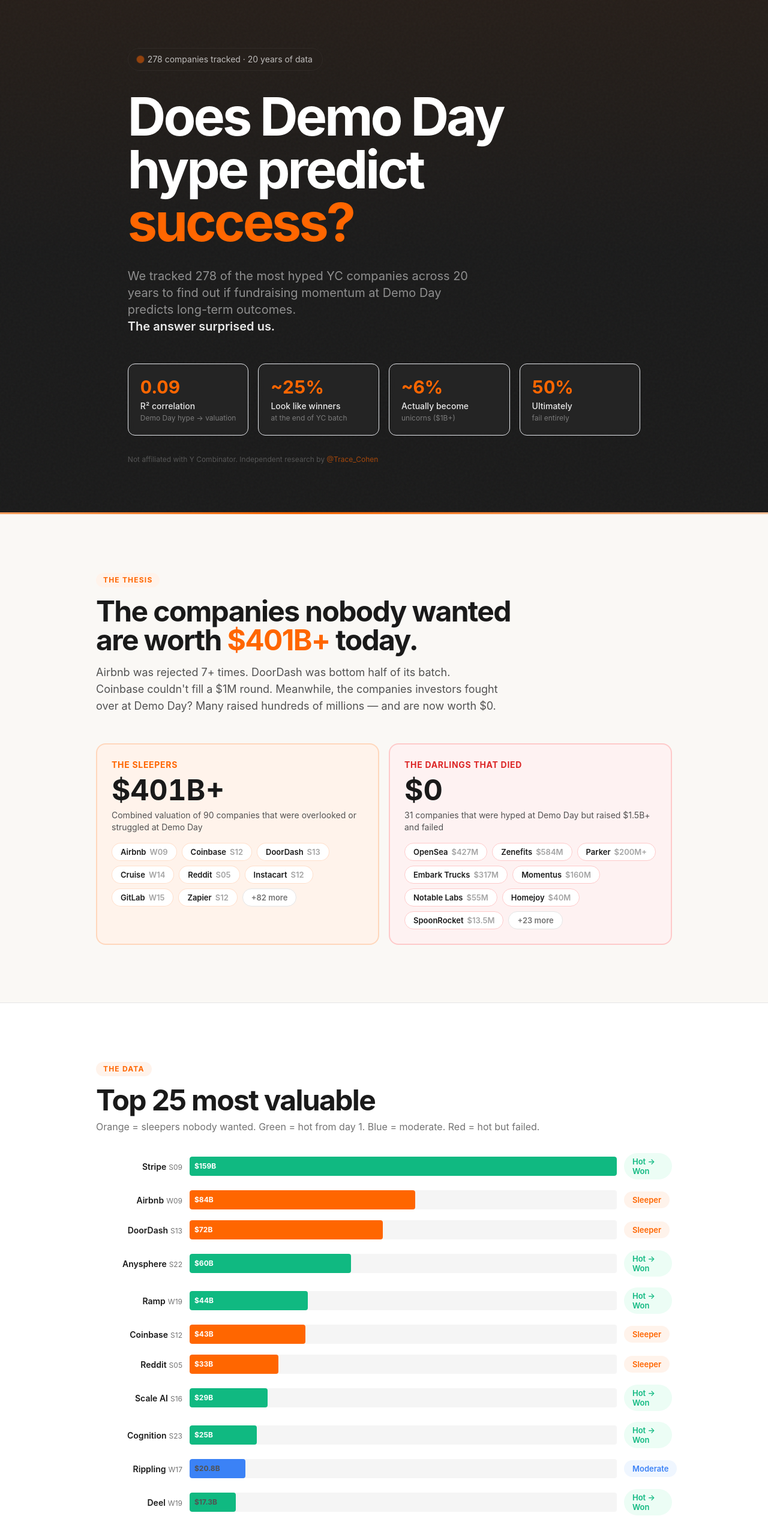
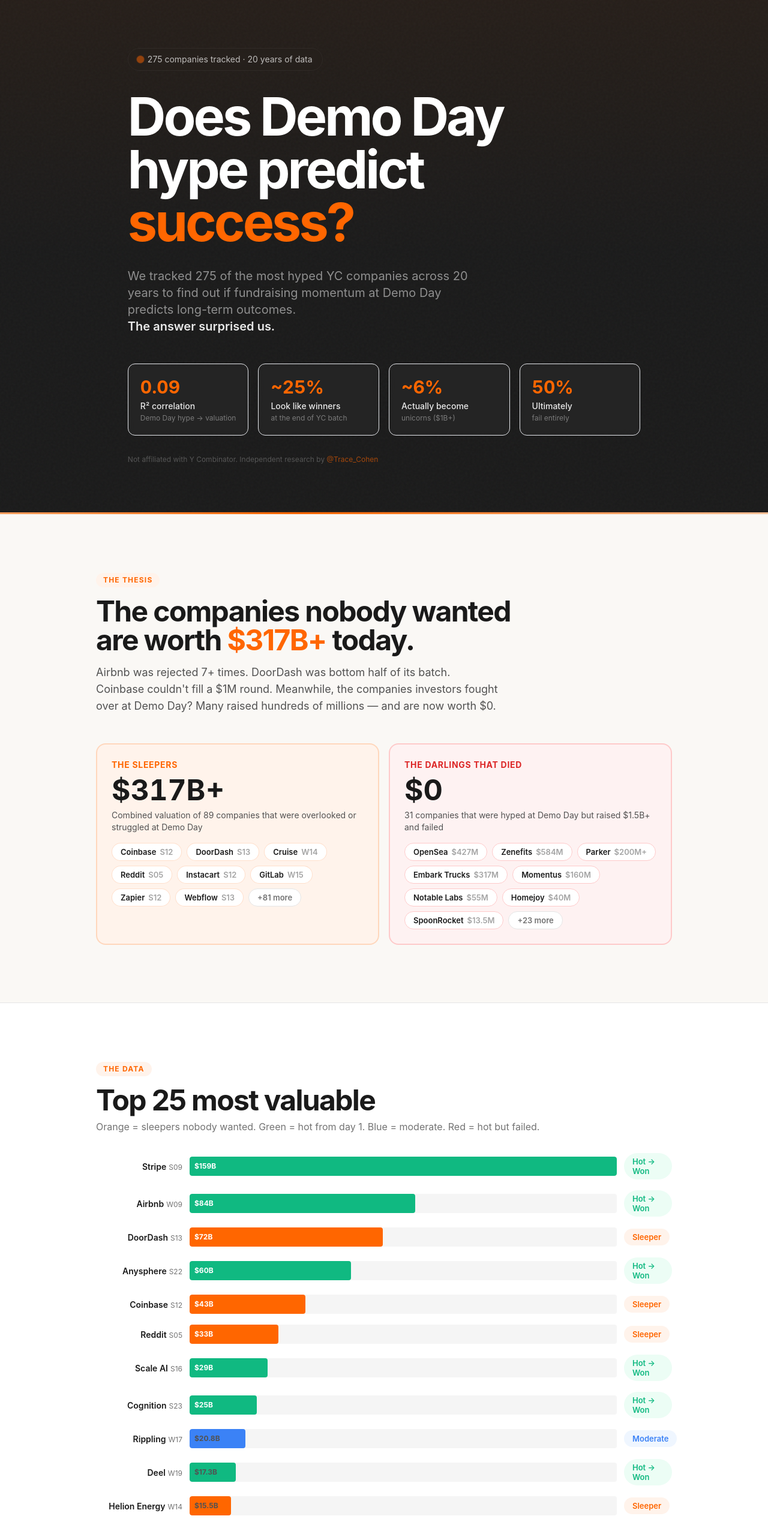
Before and after one commit to TraceCohenTech/yc-demo-day-heat, a Next.js app: page / in a window 1280 px wide. Shown: the top 2542 px of the page at 60% size. Built offline with nearby package versions, Linux system fonts and the light colour scheme.

Commit message:
Fix Airbnb/Gusto categories, remove Ramp/Vercel/Mercor (not YC)
Airbnb: sleeper→hot-won (voted #1 in batch, raised from Sequoia)
Gusto: moderate→hot-won (highest-priced round of batch)
Removed Ramp, Vercel, Mercor (not YC companies)
Updated Top 5 power law stat. Count: 275.

```diff
--- a/app/layout.tsx
+++ b/app/layout.tsx
@@ -5,10 +5,10 @@
 export const metadata: Metadata = {
   title: "Does Demo Day Hype Predict YC Success? | Data Study",
   description:
-    "We tracked 278 of the most hyped YC companies to find out if early fundraising momentum predicts long-term outcomes. R²=0.09 — Demo Day hype is a weak predictor of startup success.",
+    "We tracked 275 of the most hyped YC companies to find out if early fundraising momentum predicts long-term outcomes. R²=0.09 — Demo Day hype is a weak predictor of startup success.",
   openGraph: {
     title: "Does Demo Day Hype Predict YC Success?",
-    description: "We tracked 278 of the most hyped YC companies across 20 years. The data says no.",
+    description: "We tracked 275 of the most hyped YC companies across 20 years. The data says no.",
     type: "website",
   },
 };
--- a/app/page.tsx
+++ b/app/page.tsx
@@ -28,7 +28,7 @@
 };
 
 const COMPANIES: Company[] = [
-  { name: "Airbnb", batch: "W09", valuation: 84, raised: "$6.4B", category: "sleeper", story: "7+ VC rejections. Sold cereal boxes to survive. Fred Wilson publicly passed.", industry: "Travel", founded: 2008, seedYear: 2009, seriesAYear: 2011, unicornYear: 2014, status: "public" },
+  { name: "Airbnb", batch: "W09", valuation: 84, raised: "$6.4B", category: "hot-won", story: "Voted #1 in their batch. Raised from Sequoia. Sold cereal boxes to survive early on.", industry: "Travel", founded: 2008, seedYear: 2009, seriesAYear: 2011, unicornYear: 2014, status: "public" },
   { name: "Stripe", batch: "S09", valuation: 159, raised: "$9.4B", category: "hot-won", story: "First customer in 2 weeks via YC network. Sequoia early. Still private at $159B.", industry: "Fintech", founded: 2010, seedYear: 2010, seriesAYear: 2012, unicornYear: 2014, status: "active" },
   { name: "Coinbase", batch: "S12", valuation: 43, raised: "$1.9B", category: "sleeper", story: "Only $320K committed when pitching a $1M seed round.", industry: "Crypto", founded: 2012, seedYear: 2012, seriesAYear: 2013, unicornYear: 2017, status: "public" },
   { name: "DoorDash", batch: "S13", valuation: 72, raised: "$2.5B", category: "sleeper", story: "Bottom half of batch at Demo Day. Nearly died in 2017–18.", industry: "Delivery", founded: 2013, seedYear: 2013, seriesAYear: 2014, unicornYear: 2018, status: "public" },
@@ -41,7 +41,7 @@
   { name: "Brex", batch: "W17", valuation: 5.15, raised: "$1.5B", category: "hot-won", story: "Ribbit Capital led $7M Series A pre-Demo Day. Acquired for $5.15B.", industry: "Fintech", founded: 2017, seedYear: 2017, seriesAYear: 2018, unicornYear: 2018, status: "acquired" },
   { name: "Reddit", batch: "S05", valuation: 33, raised: "$1.3B", category: "sleeper", story: "19 years from YC to IPO. Longest timeline of any YC company.", industry: "Social", founded: 2005, seedYear: 2005, seriesAYear: 2007, unicornYear: 2017, status: "public" },
   { name: "Instacart", batch: "S12", valuation: 10, raised: "$2.9B", category: "sleeper", story: "Applied late. Rejected multiple times. Delivered beer to Garry Tan's door.", industry: "Delivery", founded: 2012, seedYear: 2012, seriesAYear: 2013, unicornYear: 2015, status: "public" },
-  { name: "Gusto", batch: "W12", valuation: 9.5, raised: "$746M", category: "moderate", story: "Steady builder. No Demo Day hype. Grew into $9.5B company.", industry: "HR", founded: 2011, seedYear: 2012, seriesAYear: 2014, unicornYear: 2019, status: "active" },
+  { name: "Gusto", batch: "W12", valuation: 9.5, raised: "$746M", category: "hot-won", story: "Highest-priced round of its batch. Grew steadily into $9.5B company.", industry: "HR", founded: 2011, seedYear: 2012, seriesAYear: 2014, unicornYear: 2019, status: "active" },
   { name: "GitLab", batch: "W15", valuation: 4.7, raised: "$414M", category: "sleeper", story: "All-remote model made fundraising difficult. Series B was a grind. IPO'd, now ~$4.7B.", industry: "Dev Tools", founded: 2011, seedYear: 2015, seriesAYear: 2016, unicornYear: 2019, status: "public" },
   { name: "Flexport", batch: "W14", valuation: 1, raised: "$2.7B", category: "moderate", story: "Logistics. Peaked at $8B. CEO ousted, cratered to ~$1B on secondaries.", industry: "Logistics", founded: 2013, seedYear: 2014, seriesAYear: 2015, unicornYear: 2019, status: "active" },
   { name: "Flock Safety", batch: "S17", valuation: 8.4, raised: "$381M", category: "hot-won", story: "Garry Tan funded seed at Demo Day on the spot. 'Home run.'", industry: "Security", founded: 2017, seedYear: 2017, seriesAYear: 2019, unicornYear: 2021, status: "active" },
@@ -83,7 +83,6 @@
   { name: "ZeroDown", batch: "W19", valuation: 0, raised: "$10M+", category: "hot-failed", story: "Raised $10M+ pre-Demo Day at $75M valuation. Shut down.", industry: "Real Estate", founded: 2018, seedYear: 2019, status: "dead" },
   { name: "Flockjay", batch: "W19", valuation: 0, raised: "Funded", category: "hot-failed", story: "TechCrunch top 10. 40% job placement rate. Shut down ~2022.", industry: "Education", founded: 2018, seedYear: 2019, status: "dead" },
   { name: "Retool", batch: "W17", valuation: 3.2, raised: "$445M", category: "moderate", story: "Internal tools builder. Quiet Demo Day but became default for ops teams.", industry: "Dev Tools", founded: 2017, seedYear: 2017, seriesAYear: 2019, unicornYear: 2021, status: "active" },
-  { name: "Ramp", batch: "W19", valuation: 44, raised: "$2.35B", category: "hot-won", story: "Raised fast post-Demo Day. Series F at $44B (June 2026). Fastest-growing YC fintech.", industry: "Fintech", founded: 2019, seedYear: 2019, seriesAYear: 2020, unicornYear: 2021, status: "active" },
   { name: "Vanta", batch: "W18", valuation: 4.15, raised: "$353M", category: "moderate", story: "SOC 2 compliance automation. Grew to $4.15B valuation.", industry: "Security", founded: 2018, seedYear: 2018, seriesAYear: 2020, unicornYear: 2022, status: "active" },
   { name: "Applied Intuition", batch: "S17", valuation: 15, raised: "$1.05B", category: "sleeper", story: "AV simulation tools. Under the radar at Demo Day. Series F at $15B.", industry: "Autonomous", founded: 2017, seedYear: 2017, seriesAYear: 2019, unicornYear: 2021, status: "active" },
   { name: "Lattice", batch: "W16", valuation: 3, raised: "$329M", category: "moderate", story: "People management platform. Steady SaaS grower.", industry: "HR", founded: 2015, seedYear: 2016, seriesAYear: 2017, unicornYear: 2021, status: "active" },
@@ -122,7 +121,6 @@
   { name: "Clearbit", batch: "W14", valuation: 0.5, raised: "$74M", category: "moderate", story: "Data enrichment API. Acquired by HubSpot in 2023.", industry: "Data", founded: 2014, seedYear: 2014, seriesAYear: 2016, status: "acquired" },
   { name: "Vetcove", batch: "S16", valuation: 1.6, raised: "$120M", category: "sleeper", story: "Amazon for veterinarians. Quietly grew to $1.6B. Zero hype at Demo Day.", industry: "Healthcare", founded: 2015, seedYear: 2016, seriesAYear: 2019, unicornYear: 2024, status: "active" },
   { name: "Helion Energy", batch: "W14", valuation: 15.5, raised: "$1.5B", category: "sleeper", story: "Fusion energy startup. Sam Altman became chairman. Contract to power Microsoft. $15.5B.", industry: "Energy", founded: 2013, seedYear: 2014, seriesAYear: 2015, unicornYear: 2021, status: "active" },
-  { name: "Vercel", batch: "W21", valuation: 9.3, raised: "$563M", category: "hot-won", story: "Founded as ZEIT. Creators of Next.js. Rode AI cloud wave to $9.3B with $340M ARR.", industry: "Dev Tools", founded: 2015, seedYear: 2016, seriesAYear: 2020, unicornYear: 2021, status: "active" },
   { name: "Verkada", batch: "W17", valuation: 5.8, raised: "$757M", category: "sleeper", story: "Enterprise security cameras sounded boring at Demo Day. Cloud-managed physical security grew to $5.8B.", industry: "Security", founded: 2016, seedYear: 2017, seriesAYear: 2018, unicornYear: 2021, status: "active" },
   { name: "Mercury", batch: "S19", valuation: 5.2, raised: "$546M", category: "sleeper", story: "Banking for startups when neobanks were crowded. 40%+ of YC batches now bank with Mercury.", industry: "Fintech", founded: 2017, seedYear: 2017, seriesAYear: 2020, unicornYear: 2022, status: "active" },
   { name: "Oklo", batch: "S14", valuation: 6.16, raised: "$1.9B", category: "sleeper", story: "Nuclear microreactor company. Sam Altman chairman. Went public via SPAC 2024. ~$6B market cap.", industry: "Nuclear", founded: 2013, seedYear: 2014, seriesAYear: 2016, unicornYear: 2024, status: "public" },
@@ -163,7 +161,6 @@
   // 2021+ ERA — AI BOOM
   { name: "Anysphere", batch: "S22", valuation: 60, raised: "$3.4B", category: "hot-won", story: "Built Cursor, the AI code editor. $0 to $2B ARR in 3 years. Fastest-growing dev tool in history.", industry: "AI", founded: 2022, seedYear: 2022, seriesAYear: 2023, unicornYear: 2025, status: "active" },
   { name: "Cognition", batch: "S23", valuation: 25, raised: "$1.6B", category: "hot-won", story: "Built Devin, the AI software engineer. Three IOI gold medalists. ARR from $1M to $73M in 9 months.", industry: "AI", founded: 2023, seedYear: 2024, seriesAYear: 2024, unicornYear: 2025, status: "active" },
-  { name: "Mercor", batch: "S23", valuation: 10, raised: "$500M+", category: "hot-won", story: "AI recruiting platform pivoted to AI training labor. Three 21-year-old college dropouts became youngest self-made billionaires.", industry: "AI", founded: 2023, seedYear: 2023, seriesAYear: 2024, unicornYear: 2025, status: "active" },
   { name: "Glean", batch: "S19", valuation: 7.2, raised: "$765M", category: "hot-won", story: "AI enterprise search. $300M ARR, up 89% YoY. Used by hundreds of companies.", industry: "AI", founded: 2019, seedYear: 2019, seriesAYear: 2021, unicornYear: 2024, status: "active" },
   { name: "LangChain", batch: "W23", valuation: 1.25, raised: "$260M", category: "hot-won", story: "Open-source LLM framework became default infrastructure for building AI apps. Sequoia + Benchmark backed.", industry: "AI", founded: 2022, seedYear: 2023, seriesAYear: 2024, unicornYear: 2025, status: "active" },
   { name: "Pika", batch: "S23", valuation: 0.7, raised: "$135M", category: "hot-won", story: "Stanford AI PhD dropouts built AI video generation competing with Runway and Sora. Meta explored $500M acquisition.", industry: "AI", founded: 2023, seedYear: 2023, seriesAYear: 2023, status: "active" },
@@ -347,7 +344,7 @@
 ];
 
 const pieData = [
-  { name: "Top 5 (Stripe, Airbnb, DoorDash, Cursor, Ramp)", value: 55, fill: "#FF6600" },
+  { name: "Top 5 (Stripe, Airbnb, DoorDash, Cursor, Scale AI)", value: 55, fill: "#FF6600" },
   { name: "Other unicorns", value: 35, fill: "#3b82f6" },
   { name: "Remaining ~90%", value: 10, fill: "#e5e5e5" },
 ];
@@ -472,7 +469,7 @@
             className="inline-flex items-center gap-2 px-4 py-2 rounded-full bg-white/8 text-sm text-white/70 mb-8 backdrop-blur-sm border border-white/5"
           >
             <span className="w-2 h-2 rounded-full bg-[#FF6600] pulse-dot" />
-            278 companies tracked · 20 years of data
+            275 companies tracked · 20 years of data
           </motion.div>
 
           <motion.h1
@@ -492,7 +489,7 @@
             transition={{ duration: 0.7, delay: 0.4, ease: [0.16, 1, 0.3, 1] }}
             className="text-lg sm:text-xl text-white/50 mt-8 max-w-xl leading-relaxed"
           >
-            We tracked 278 of the most hyped YC companies across 20 years to find out if fundraising momentum at Demo Day predicts long-term outcomes.<br />
+            We tracked 275 of the most hyped YC companies across 20 years to find out if fundraising momentum at Demo Day predicts long-term outcomes.<br />
             <span className="text-white/90 font-semibold">The answer surprised us.</span>
           </motion.p>
 
@@ -606,7 +603,7 @@
       <section className="max-w-5xl mx-auto px-6 sm:px-8 py-16 sm:py-24">
         <Reveal>
           <div className="inline-block px-3 py-1 rounded-full bg-neutral-100 text-neutral-600 text-xs font-bold uppercase tracking-widest mb-4">Full Directory</div>
-          <h2 className="text-3xl sm:text-5xl font-bold text-yc-dark">All 278 companies</h2>
+          <h2 className="text-3xl sm:text-5xl font-bold text-yc-dark">All 275 companies</h2>
           <p className="text-neutral-500 mt-2 text-sm sm:text-base">Search by name, industry, or batch. Filter by category.</p>
         </Reveal>
 
@@ -789,7 +786,7 @@
             <div className="inline-block px-3 py-1 rounded-full bg-[#FFF3EB] text-[#FF6600] text-xs font-bold uppercase tracking-widest mb-4">Power Law</div>
             <h2 className="text-3xl sm:text-5xl font-bold text-yc-dark">5 companies = 55%+ of all value</h2>
             <p className="text-neutral-500 mt-2 text-sm sm:text-base max-w-2xl">
-              YC&apos;s returns follow an extreme power law. Stripe, Airbnb, DoorDash, Cursor, and Ramp account for over half of all YC portfolio value. Three of those five were sleepers.
+              YC&apos;s returns follow an extreme power law. Stripe, Airbnb, DoorDash, Cursor, and Scale AI account for over half of all YC portfolio value.
             </p>
           </Reveal>
 
@@ -1203,7 +1200,7 @@
               "First Round Review: GOAT's Path to PMF",
               "YC Graveyard Database (821+ companies)",
               "Eqvista: Top 100 YC Companies",
-              "278 companies tracked across 20 years of YC batches",
+              "275 companies tracked across 20 years of YC batches",
             ].map((s) => (
               <p key={s} className="text-xs text-neutral-500 py-1">{s}</p>
             ))}
```
